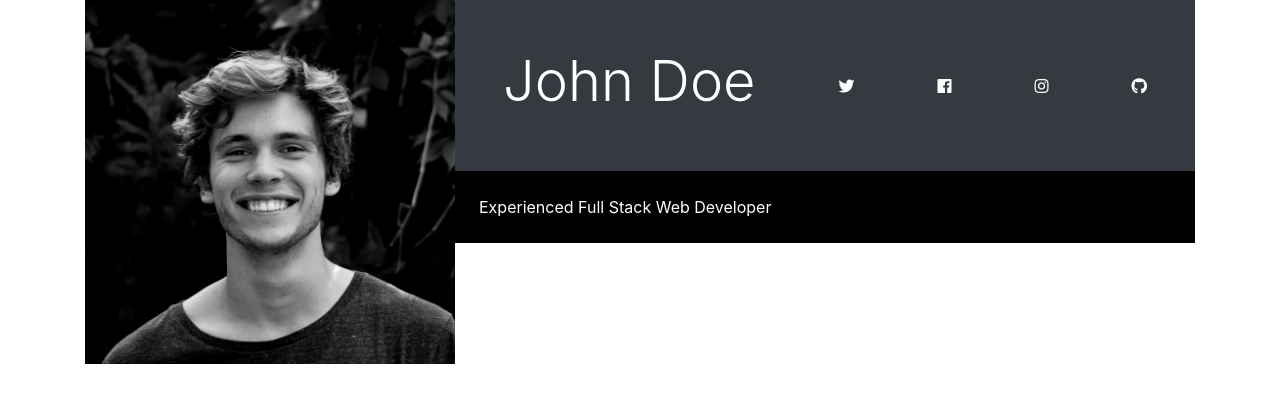
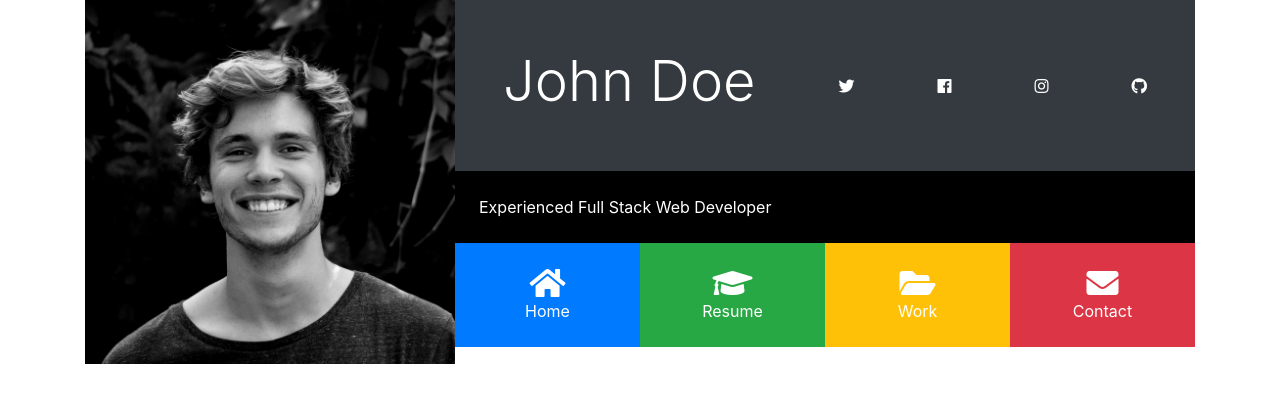
Before and after one commit to saarakhk/pvk, a PHP site: page / in a window 1280 px wide. Shown: the top 403 px of the page. Run offline with PHP 8.4, Linux system fonts and the light colour scheme; some libraries are stand-ins or nearby versions.

Commit message:
lehele on lisatud menüü

```diff
--- a/portfoolio/css/style.css
+++ b/portfoolio/css/style.css
@@ -7,3 +7,10 @@
     color: #fff;
     background: #000;
 }
+#main-header .port-item {
+    width: 30%;
+}
+#main-header .port-item:hover {
+    opacity: 0.8;
+    cursor: pointer;
+}
--- a/portfoolio/index.html
+++ b/portfoolio/index.html
@@ -49,6 +49,26 @@
                 <div class="p-4 bg-black">
                     Experienced Full Stack Web Developer
                 </div>
+                <div>
+                    <div class="d-flex flex-row text-white align-items-stretch text-center">
+                        <div class="port-item p-4 bg-primary" data-toggle="collapse" data-target="#home">
+                            <i class="fas fa-home fa-2x d-block"></i>
+                            <span class="d-none d-sm-block">Home</span>
+                        </div>
+                        <div class="port-item p-4 bg-success" data-toggle="collapse" data-target="#resume">
+                            <i class="fas fa-graduation-cap fa-2x d-block"></i>
+                            <span class="d-none d-sm-block">Resume</span>
+                        </div>
+                        <div class="port-item p-4 bg-warning" data-toggle="collapse" data-target="#work">
+                            <i class="fas fa-folder-open fa-2x d-block"></i>
+                            <span class="d-none d-sm-block">Work</span>
+                        </div>
+                        <div class="port-item p-4 bg-danger" data-toggle="collapse" data-target="#contact">
+                            <i class="fas fa-envelope fa-2x d-block"></i>
+                            <span class="d-none d-sm-block">Contact</span>
+                        </div>
+                    </div>
+                </div>
             </div>
         </div>
 
```
